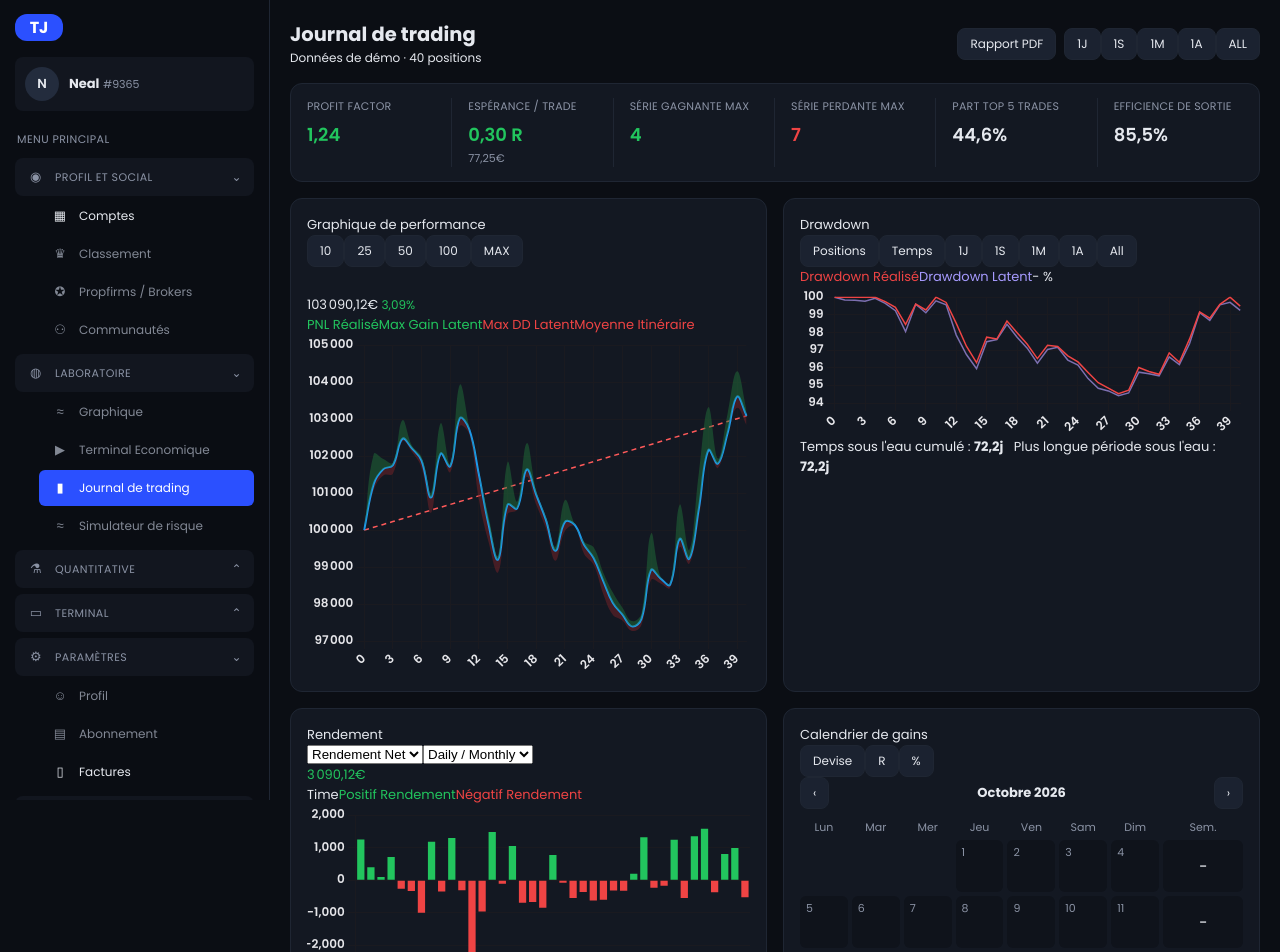
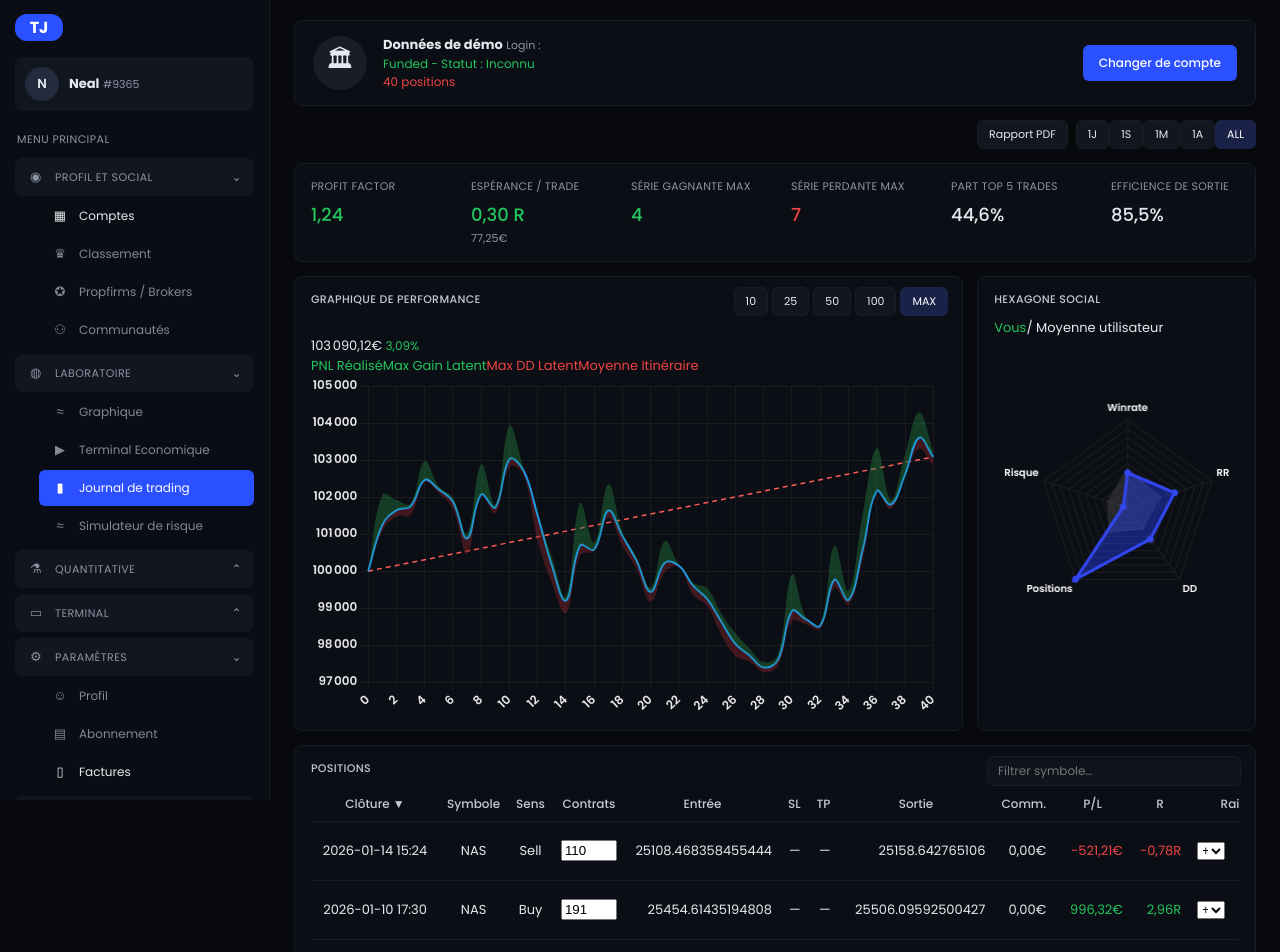
Before and after one commit to Neal40/trading-journal, a React (Vite) app: page / in a window 1280 px wide. Shown: the top 952 px of the page. Built offline with nearby package versions, Linux system fonts and the light colour scheme.

Commit message:
style: page Journal dans l'ordre Kara + style cartes/bandeau compte

```diff
--- a/src/pages/JournalPage.tsx
+++ b/src/pages/JournalPage.tsx
@@ -25,55 +25,69 @@ export default function JournalPage() {
   const s = computeStats(filterPeriod(trades, period))
 
   return (
-    <section>
-      <div className="page-head">
-        <div>
-          <h2 style={{ margin: 0 }}>Journal de trading</h2>
-          <div className="muted" style={{ fontSize: 12 }}>{label} · {s.n} positions</div>
+    <section className="journal">
+      {/* Bandeau compte */}
+      <div className="acct">
+        <div className="acct-ico">🏛</div>
+        <div className="acct-info">
+          <div><b>{label}</b> <span className="sb-mute">Login :</span></div>
+          <div className="pos" style={{ fontSize: 12 }}>Funded - Statut : Inconnu</div>
+          <div className="neg" style={{ fontSize: 12 }}>{s.n} positions</div>
         </div>
-        <div className="page-actions">
-          <button className="btn">Rapport PDF</button>
-          <Toolbar />
-        </div>
+        <button className="btn-blue">Changer de compte</button>
+      </div>
+
+      <div className="page-actions right">
+        <button className="btn">Rapport PDF</button>
+        <Toolbar />
       </div>
 
       <KpiRow s={s} />
 
-      <div className="grid g2" style={{ marginTop: 16 }}>
+      {/* 1. Graphique de performance + Hexagone social */}
+      <div className="grid g-main">
         <PerformanceChart s={s} />
-        <DrawdownChart s={s} />
+        <SocialRadar s={s} />
       </div>
 
-      <div className="grid g2" style={{ marginTop: 16 }}>
+      {/* 2. Positions (pleine largeur) */}
+      <PositionsTable />
+
+      {/* 3. Winrate + Rendement */}
+      <div className="grid g-main">
+        <WinrateGauge s={s} />
         <ReturnChart s={s} />
-        <GainCalendar />
       </div>
 
-      <div className="grid g3" style={{ marginTop: 16 }}>
-        <WinrateGauge s={s} />
+      {/* 4. Drawdown + Reward/Risk */}
+      <div className="grid g-main">
+        <DrawdownChart s={s} />
         <RewardRisk s={s} />
-        <SharpePanel s={s} />
       </div>
 
-      <div className="grid g2" style={{ marginTop: 16 }}>
-        <RiskDistribution s={s} />
+      {/* 5. Sharpe + MAE/MFE */}
+      <div className="grid g-side">
+        <SharpePanel s={s} />
         <MaeMfeChart s={s} />
       </div>
 
-      <div className="grid g2" style={{ marginTop: 16 }}>
-        <DurationScatter s={s} />
-        <SocialRadar s={s} />
+      {/* 6. Distribution Risk/Reward */}
+      <RiskDistribution s={s} />
+
+      {/* 7. Calendrier + Heatmap */}
+      <div className="grid g-half">
+        <GainCalendar />
+        <TimeHeatmap />
       </div>
 
-      <div className="grid g2" style={{ marginTop: 16 }}>
-        <TimeHeatmap />
+      {/* 8. Frais + Performance par symbole */}
+      <div className="grid g-half">
+        <FeesSummary />
         <SymbolPerformance />
       </div>
 
-      <div className="grid g2" style={{ marginTop: 16 }}>
-        <FeesSummary />
-        <PositionsTable />
-      </div>
+      {/* 9. Durée x Résultat */}
+      <DurationScatter s={s} />
     </section>
   )
 }
--- a/src/styles.css
+++ b/src/styles.css
@@ -1,5 +1,5 @@
 :root {
-  --bg: #0b0e14; --card: #131822; --line: #1f2633;
+  --bg: #07090d; --card: #0b0e14; --line: #171c26;
   --text: #e6e9ef; --mute: #8b93a5;
   --green: #22c55e; --red: #ef4444; --blue: #4d9fff;
   --accent: #2b50ff;
@@ -11,7 +11,8 @@ body { background: var(--bg); color: var(--text); font-family: 'Poppins', sans-s
 
 /* Layout + menu latéral */
 .layout { display: flex; min-height: 100vh; }
-.content { flex: 1; min-width: 0; padding: 20px; }
+.content { flex: 1; min-width: 0; padding: 20px 24px; }
+.journal { display: flex; flex-direction: column; gap: 14px; }
 
 .sb { width: 270px; flex-shrink: 0; background: #0a0d13; border-right: 1px solid var(--line); padding: 14px 15px; display: flex; flex-direction: column; gap: 10px; position: sticky; top: 0; height: 100vh; overflow-y: auto; transition: width .2s ease; }
 .sb.collapsed { width: 76px; align-items: center; padding: 14px 10px; }
@@ -46,57 +47,74 @@ body { background: var(--bg); color: var(--text); font-family: 'Poppins', sans-s
 .sb-qbtn { width: 48px; height: 40px; border-radius: 8px; border: 0; background: #12161f; color: var(--mute); cursor: pointer; font-size: 14px; }
 .sb-qbtn.active { background: var(--accent); color: #fff; }
 
-.grid { display: grid; gap: 16px; }
+/* Grilles façon Kara */
+.grid { display: grid; gap: 14px; }
 .g2 { grid-template-columns: 1fr 1fr; }
 .g3 { grid-template-columns: repeat(3, 1fr); }
-@media (max-width: 1000px) { .g2, .g3 { grid-template-columns: 1fr; } }
+.g-main { grid-template-columns: minmax(0, 2.4fr) minmax(0, 1fr); }
+.g-side { grid-template-columns: minmax(0, 1fr) minmax(0, 2fr); }
+.g-half { grid-template-columns: 1fr 1fr; }
+@media (max-width: 1000px) { .g2, .g3, .g-main, .g-side, .g-half { grid-template-columns: 1fr; } }
 
 .page-head { display: flex; justify-content: space-between; align-items: center; margin-bottom: 16px; gap: 12px; flex-wrap: wrap; }
 .page-actions { display: flex; gap: 8px; align-items: center; }
+.page-actions.right { justify-content: flex-end; }
 
-/* Bande KPI : une seule ligne, style screen 2 */
-.kpi-bar { display: grid; grid-template-columns: repeat(6, 1fr); background: var(--card); border: 1px solid var(--line); border-radius: 12px; padding: 14px 0; }
-.kpi-item { padding: 0 16px; border-right: 1px solid var(--line); min-width: 0; }
-.kpi-item:last-child { border-right: 0; }
+/* Bandeau compte */
+.acct { display: flex; align-items: center; gap: 16px; background: var(--card); border: 1px solid var(--line); border-radius: 8px; padding: 14px 18px; }
+.acct-ico { width: 54px; height: 54px; border-radius: 50%; background: #1a1d24; display: flex; align-items: center; justify-content: center; font-size: 24px; }
+.acct-info { flex: 1; line-height: 1.5; }
+.btn-blue { background: var(--accent); color: #fff; border: 0; border-radius: 6px; padding: 9px 16px; font-family: inherit; font-size: 12px; font-weight: 500; cursor: pointer; }
+.btn-blue:hover { filter: brightness(1.15); }
+
+/* Bande KPI */
+.kpi-bar { display: grid; grid-template-columns: repeat(6, 1fr); background: var(--card); border: 1px solid var(--line); border-radius: 8px; padding: 14px 0; }
+.kpi-item { padding: 0 16px; min-width: 0; }
 .kpi-label { color: var(--mute); font-size: 11px; text-transform: uppercase; letter-spacing: .02em; white-space: nowrap; overflow: hidden; text-overflow: ellipsis; }
-.kpi-value { font-size: 18px; font-weight: 600; margin-top: 6px; }
+.kpi-value { font-size: 18px; font-weight: 500; margin-top: 6px; }
 .kpi-sub { color: var(--mute); font-size: 11px; margin-top: 2px; }
-@media (max-width: 1100px) { .kpi-bar { grid-template-columns: repeat(3, 1fr); row-gap: 14px; } .kpi-item:nth-child(3) { border-right: 0; } }
+@media (max-width: 1100px) { .kpi-bar { grid-template-columns: repeat(3, 1fr); row-gap: 14px; } }
 
-.card { background: var(--card); border: 1px solid var(--line); border-radius: 12px; padding: 16px; min-width: 0; }
+/* Cartes : titres en majuscules, discrets */
+.card { background: var(--card); border: 1px solid var(--line); border-radius: 8px; padding: 14px 16px; min-width: 0; position: relative; }
+.card > .title { font-size: 11px; font-weight: 500; text-transform: uppercase; letter-spacing: .03em; color: #c3c9d6; margin-bottom: 10px; }
+.card > .toolbar { position: absolute; top: 10px; right: 14px; display: flex; gap: 4px; }
 .card-h { display: flex; justify-content: space-between; align-items: center; margin-bottom: 12px; gap: 8px; }
-.card-h h3 { font-size: 13px; font-weight: 600; }
+.card-h h3 { font-size: 11px; font-weight: 500; text-transform: uppercase; letter-spacing: .03em; color: #c3c9d6; }
 
 .kpis { display: grid; grid-template-columns: repeat(auto-fit, minmax(150px, 1fr)); gap: 12px; }
-.kpi { background: var(--card); border: 1px solid var(--line); border-radius: 12px; padding: 14px; }
+.kpi { background: var(--card); border: 1px solid var(--line); border-radius: 8px; padding: 14px; }
 .kpi .l { color: var(--mute); font-size: 11px; }
 .kpi .v { font-size: 20px; font-weight: 600; margin-top: 4px; }
 
 .pos { color: var(--green); } .neg { color: var(--red); }
+.muted { color: var(--mute); }
 
-.btn { background: #1b2230; color: var(--text); border: 1px solid var(--line); border-radius: 8px; padding: 6px 12px; cursor: pointer; font-family: inherit; font-size: 12px; }
-.btn:hover:not(:disabled) { background: #232c3d; }
+.btn { background: #12161f; color: var(--text); border: 1px solid var(--line); border-radius: 6px; padding: 5px 11px; cursor: pointer; font-family: inherit; font-size: 11px; }
+.btn:hover:not(:disabled) { background: #1a2030; }
+.btn.active { background: #1a2347; color: #fff; border-color: #1a2347; }
 .btn:disabled { opacity: .4; cursor: not-allowed; }
-.input { background: #0f131b; color: var(--text); border: 1px solid var(--line); border-radius: 8px; padding: 6px 10px; font-family: inherit; font-size: 12px; }
+.input { background: #0f131b; color: var(--text); border: 1px solid var(--line); border-radius: 6px; padding: 5px 10px; font-family: inherit; font-size: 12px; }
 
-.seg { display: inline-flex; background: #0f131b; border: 1px solid var(--line); border-radius: 8px; overflow: hidden; }
-.seg button { background: none; border: 0; color: var(--mute); padding: 5px 10px; cursor: pointer; font-family: inherit; font-size: 12px; }
-.seg button.on { background: #232c3d; color: var(--text); }
+.seg { display: inline-flex; background: #0f131b; border: 1px solid var(--line); border-radius: 6px; overflow: hidden; }
+.seg button { background: none; border: 0; color: var(--mute); padding: 5px 10px; cursor: pointer; font-family: inherit; font-size: 11px; }
+.seg button.on { background: #1a2347; color: var(--text); }
 
 .tbl { width: 100%; border-collapse: collapse; }
-.tbl th, .tbl td { padding: 8px; border-bottom: 1px solid var(--line); text-align: left; white-space: nowrap; }
-.tbl th { color: var(--mute); font-weight: 500; font-size: 11px; }
+.tbl th, .tbl td { padding: 8px; border-bottom: 1px solid var(--line); text-align: center; white-space: nowrap; }
+.tbl th { color: #c3c9d6; font-weight: 500; font-size: 12px; }
+.tbl tr:last-child td { border-bottom: 0; }
 .tbl .r { text-align: right; }
 
 .calhead { display: flex; justify-content: space-between; align-items: center; margin-bottom: 10px; }
 .calrow { display: grid; grid-template-columns: repeat(7, 1fr) 80px; gap: 4px; margin-bottom: 4px; }
 .calrow.dow { color: var(--mute); font-size: 11px; text-align: center; }
-.d { min-height: 52px; border-radius: 6px; padding: 4px 6px; font-size: 11px; color: var(--mute); background: #0f131b; display: flex; flex-direction: column; justify-content: space-between; }
+.d { min-height: 52px; border-radius: 4px; padding: 4px 6px; font-size: 11px; color: var(--mute); background: #0f1218; display: flex; flex-direction: column; justify-content: space-between; }
 .d.has { color: var(--text); }
 .d .val { font-size: 11px; font-weight: 600; }
-.w { display: flex; align-items: center; justify-content: center; font-size: 11px; font-weight: 600; background: #0f131b; border-radius: 6px; }
+.w { display: flex; align-items: center; justify-content: center; font-size: 11px; font-weight: 600; background: #0f1218; border-radius: 4px; }
 .calfoot { display: flex; gap: 16px; justify-content: space-between; margin-top: 10px; color: var(--mute); font-size: 12px; flex-wrap: wrap; }
 
 .heat { display: grid; grid-template-columns: 36px repeat(24, 1fr); gap: 2px; }
 .hl { font-size: 9px; color: var(--mute); text-align: center; align-self: center; }
-.hc { aspect-ratio: 1; border-radius: 3px; background: #0f131b; min-height: 14px; }
+.hc { aspect-ratio: 1; border-radius: 3px; background: #0f1218; min-height: 14px; }
```
